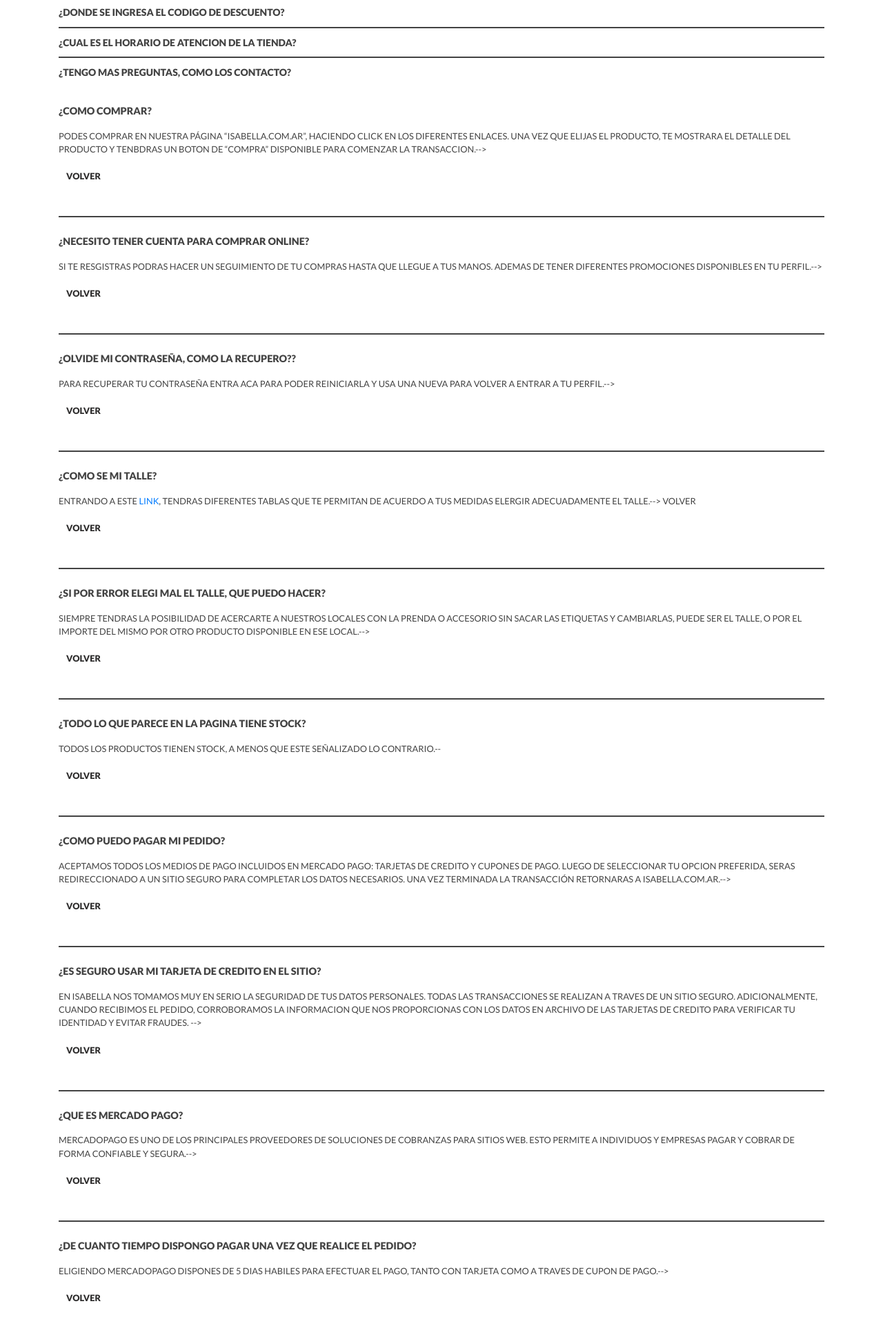
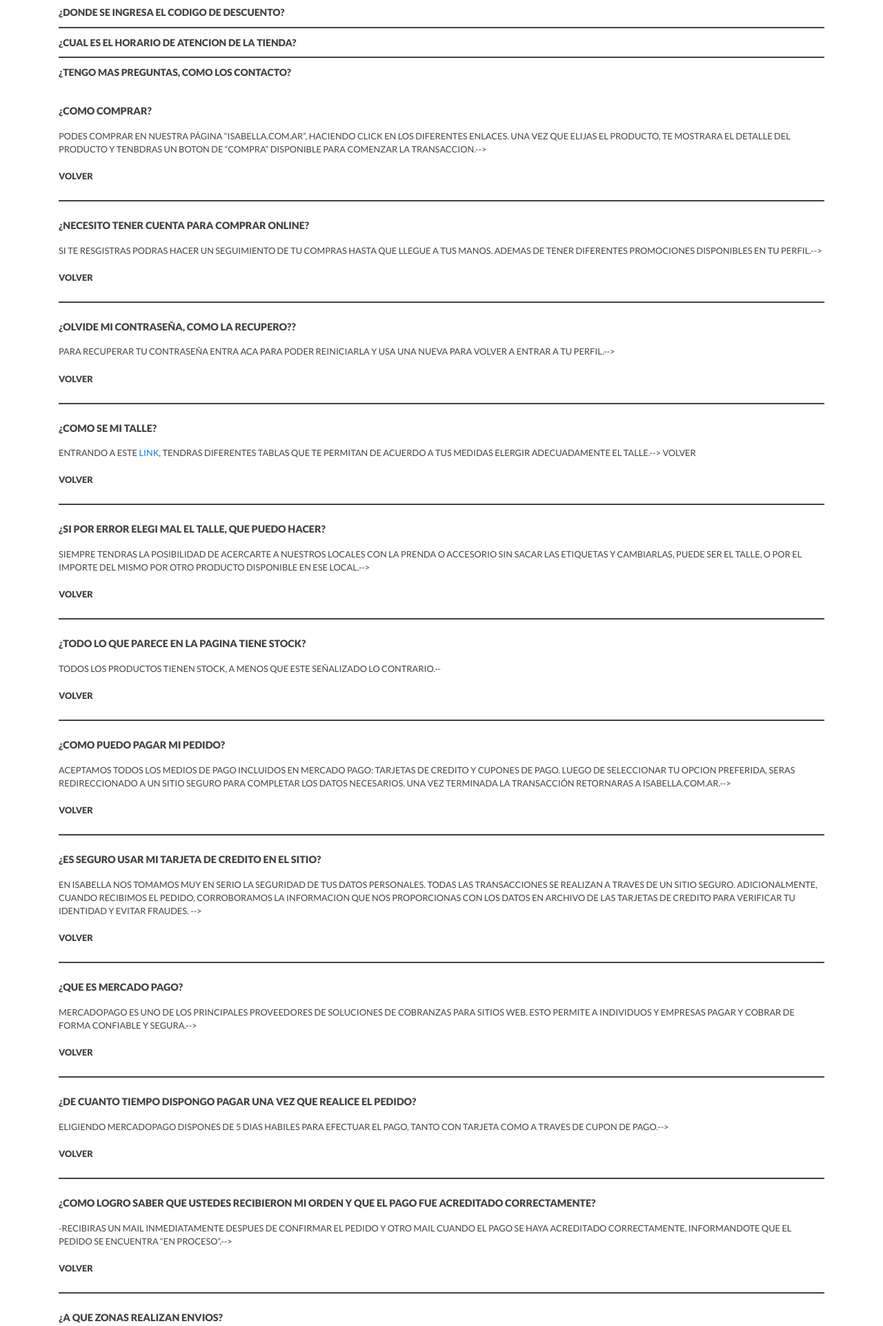
Before and after one commit to matsalez/proyecto-integrador-dh, a PHP site: page /faq-index.php in a window 1280 px wide. Shown: the part 1427-3349 px from the top of the page at 69% size. Run offline with PHP 8.4, Linux system fonts and the light colour scheme; some libraries are stand-ins or nearby versions.

Commit message:
arregle el link a talles, y sustitye el nombre de una clase que se pisaba

```diff
--- a/css/faqstyle.css
+++ b/css/faqstyle.css
@@ -25,7 +25,7 @@
 }
 
 
-a.volver {
+a.volver-atras {
 	text-decoration: none;
 	color: #434343;
 	font-family: 'Lato', sans-serif;
@@ -69,7 +69,6 @@
 }
 
 
-
 a.volver {
   color: #2F2E2E;
   margin-top: 20px;
@@ -78,11 +77,3 @@
   justify-content: flex-start;
   align-items: flex-end;
 }
-
-@media (min-width:992px) {
-	.faqrespuestasscroll {
-		overflow: auto;
-		height: 1400px;
-	}
-
-}
--- a/partials/faq.php
+++ b/partials/faq.php
@@ -81,63 +81,63 @@
                             <p id="pr1" class="titulo-respuestas">¿COMO COMPRAR?</p>
                             <p class="respuestas">PODES COMPRAR EN NUESTRA PÁGINA “ISABELLA.COM.AR”, HACIENDO CLICK EN LOS DIFERENTES ENLACES. UNA VEZ QUE ELIJAS EL PRODUCTO,
                               TE MOSTRARA EL DETALLE DEL PRODUCTO Y TENBDRAS UN BOTON DE “COMPRA” DISPONIBLE PARA COMENZAR LA TRANSACCION.--> </p>
-                            <a  class="volver" href="#">VOLVER</a>
+                            <a  class="volver-atras" href="#">VOLVER</a>
                             <br>
                             <br>
                             <hr class="hrpreguntas">
                             <br>
                             <p id="pr2" class="titulo-respuestas">¿NECESITO TENER CUENTA PARA COMPRAR ONLINE? </p>
                             <p class="respuestas"> SI TE RESGISTRAS PODRAS HACER UN SEGUIMIENTO DE TU COMPRAS HASTA QUE LLEGUE A TUS MANOS. ADEMAS DE TENER DIFERENTES PROMOCIONES DISPONIBLES EN TU PERFIL.--></p>
-                            <a  class="volver" href="#">VOLVER</a>
+                            <a  class="volver-atras" href="#">VOLVER</a>
                             <br>
                             <br>
                             <hr class="hrpreguntas">
                             <br>
                             <p id="pr3" class="titulo-respuestas">¿OLVIDE MI CONTRASEÑA, COMO LA RECUPERO??</p>
                             <p class="respuestas"> PARA RECUPERAR TU CONTRASEÑA ENTRA ACA PARA PODER REINICIARLA Y USA UNA NUEVA PARA VOLVER A ENTRAR A TU PERFIL.--></p>
-                            <a  class="volver" href="#">VOLVER</a>
+                            <a  class="volver-atras" href="#">VOLVER</a>
                             <br>
                             <br>
                             <hr class="hrpreguntas">
                             <br>
                             <p id="pr4" class="titulo-respuestas">¿COMO SE MI TALLE?</p>
-                            <p class="respuestas"> ENTRANDO A ESTE <a href="tabladetalles.php">LINK</a>, TENDRAS DIFERENTES TABLAS QUE TE PERMITAN DE ACUERDO A TUS MEDIDAS ELERGIR ADECUADAMENTE EL TALLE.--> VOLVER</p>
-                            <a  class="volver" href="#">VOLVER</a>
+                            <p class="respuestas"> ENTRANDO A ESTE <a href="partials/tabladetalles.php">LINK</a>, TENDRAS DIFERENTES TABLAS QUE TE PERMITAN DE ACUERDO A TUS MEDIDAS ELERGIR ADECUADAMENTE EL TALLE.--> VOLVER</p>
+                            <a  class="volver-atras" href="#">VOLVER</a>
                             <br>
                             <br>
                             <hr class="hrpreguntas">
                             <br>
                             <p id="pr5" class="titulo-respuestas">¿SI POR ERROR ELEGI MAL EL TALLE, QUE PUEDO HACER?</p>
                             <p class="respuestas">SIEMPRE TENDRAS LA POSIBILIDAD DE ACERCARTE A NUESTROS LOCALES CON LA PRENDA O ACCESORIO SIN SACAR LAS ETIQUETAS Y CAMBIARLAS, PUEDE SER EL TALLE, O POR EL IMPORTE DEL MISMO POR OTRO PRODUCTO DISPONIBLE EN ESE LOCAL.--> </p>
-                            <a  class="volver" href="#">VOLVER</a>
+                            <a  class="volver-atras" href="#">VOLVER</a>
                             <br>
                             <br>
                             <hr class="hrpreguntas">
                             <br>
                             <p id="pr6" class="titulo-respuestas"> ¿TODO LO QUE PARECE EN LA PAGINA TIENE STOCK?</p>
                             <p class="respuestas"> TODOS LOS PRODUCTOS TIENEN STOCK, A MENOS QUE ESTE SEÑALIZADO LO CONTRARIO.--</p>
-                            <a  class="volver" href="#">VOLVER</a>
+                            <a  class="volver-atras" href="#">VOLVER</a>
                             <br>
                             <br>
                             <hr class="hrpreguntas">
                             <br>
                             <p id="pr7" class="titulo-respuestas"> ¿COMO PUEDO PAGAR MI PEDIDO?</p>
                             <p class="respuestas">ACEPTAMOS TODOS LOS MEDIOS DE PAGO INCLUIDOS EN MERCADO PAGO: TARJETAS DE CREDITO Y CUPONES DE PAGO. LUEGO DE SELECCIONAR TU OPCION PREFERIDA, SERAS REDIRECCIONADO A UN SITIO SEGURO PARA COMPLETAR LOS DATOS NECESARIOS. UNA VEZ TERMINADA LA TRANSACCIÓN RETORNARAS A ISABELLA.COM.AR.--></p>
-                            <a  class="volver" href="#">VOLVER</a>
+                            <a  class="volver-atras" href="#">VOLVER</a>
                             <br>
                             <br>
                             <hr class="hrpreguntas">
                             <br>
                             <p id="pr8" class="titulo-respuestas"> ¿ES SEGURO USAR MI TARJETA DE CREDITO EN EL SITIO?</p>
                             <p class="respuestas">EN ISABELLA NOS TOMAMOS MUY EN SERIO LA SEGURIDAD DE TUS DATOS PERSONALES. TODAS LAS TRANSACCIONES SE REALIZAN A TRAVES DE UN SITIO SEGURO. ADICIONALMENTE, CUANDO RECIBIMOS EL PEDIDO, CORROBORAMOS LA INFORMACION QUE NOS PROPORCIONAS CON LOS DATOS EN ARCHIVO DE LAS TARJETAS DE CREDITO PARA VERIFICAR TU IDENTIDAD Y EVITAR FRAUDES. --></p>
-                            <a  class="volver" href="#">VOLVER</a>
+                            <a  class="volver-atras" href="#">VOLVER</a>
                             <br>
                             <br>
                             <hr class="hrpreguntas">
                             <br>
                             <p id="pr9" class="titulo-respuestas">¿QUE ES MERCADO PAGO?</p>
                             <p class="respuestas">MERCADOPAGO ES UNO DE LOS PRINCIPALES PROVEEDORES DE SOLUCIONES DE COBRANZAS PARA SITIOS WEB. ESTO PERMITE A INDIVIDUOS Y EMPRESAS PAGAR Y COBRAR DE FORMA CONFIABLE Y SEGURA.--></p>
-                            <a  class="volver" href="#">VOLVER</a>
+                            <a  class="volver-atras" href="#">VOLVER</a>
                             <br>
                             <br>
                             <hr class="hrpreguntas">
@@ -145,21 +145,21 @@
                             <br>
                             <p id="pr10" class="titulo-respuestas">¿DE CUANTO TIEMPO DISPONGO PAGAR UNA VEZ QUE REALICE EL PEDIDO?</p>
                             <p class="respuestas">ELIGIENDO MERCADOPAGO DISPONES DE 5 DIAS HABILES PARA EFECTUAR EL PAGO, TANTO CON TARJETA COMO A TRAVES DE CUPON DE PAGO.--></p>
-                            <a  class="volver" href="#">VOLVER</a>
+                            <a  class="volver-atras" href="#">VOLVER</a>
                             <br>
                             <br>
                             <hr class="hrpreguntas">
                             <br>
                             <p id="pr11" class="titulo-respuestas">¿COMO LOGRO SABER QUE USTEDES RECIBIERON MI ORDEN Y QUE EL PAGO FUE ACREDITADO CORRECTAMENTE?</p>
                             <p class="respuestas">-RECIBIRAS UN MAIL INMEDIATAMENTE DESPUES DE CONFIRMAR EL PEDIDO Y OTRO MAIL CUANDO EL PAGO SE HAYA ACREDITADO CORRECTAMENTE, INFORMANDOTE QUE EL PEDIDO SE ENCUENTRA “EN PROCESO”.--></p>
-                            <a  class="volver" href="#">VOLVER</a>
+                            <a  class="volver-atras" href="#">VOLVER</a>
                             <br>
                             <br>
                             <hr class="hrpreguntas">
                             <br>
                             <p id="pr12" class="titulo-respuestas">¿A QUE ZONAS REALIZAN ENVIOS?</p>
                             <p class="respuestas">REALIZAMOS ENVIOS DENTRO DE TODO EL TERRITORIO DE LA REPUBLICA ARGENTINA.--></p>
-                            <a  class="volver" href="#">VOLVER</a>
+                            <a  class="volver-atras" href="#">VOLVER</a>
                             <br>
                             <br>
                             <hr class="hrpreguntas">
@@ -171,7 +171,7 @@
                             CUANDO TU PEDIDO ESTE DESPACHADO Y TE LLEGUE LA CONFIRMACION PODRAS PASAR A RETIRAR EL PEDIDO POR EL LIMA 1111 (C.A.B.A.) DE LUNES A VIERNES DE 12 A 18 HORAS CON TU DNI.
                             EL PEDIDO PERMANECERA POR 5 DÍAS EN LA SUCURSAL, CASO CONTRARIO VOLVERÁ A NUESTRAS OFICINAS .EL CARGO POR REENVÍO A SUCURSAL ES DE $50.
                             SI TU PEDIDO VA A SER RETIRADO POR OTRA PERSONA, POR FAVOR COMUNICATE CON NOSOTROS AL 0800-333-1111 O POR MAIL AYUDA@ISABELLA.COM.AR PARA PODER AUTORIZARLA.--></p>
-                            <a  class="volver" href="#">VOLVER</a>
+                            <a  class="volver-atras" href="#">VOLVER</a>
                             <br>
                             <br>
                             <hr class="hrpreguntas">
@@ -179,14 +179,14 @@
                             <p id="pr14" class="titulo-respuestas">¿EN QUE HORARIOS ENTREGA EL CORREO?</p>
                             <p class="respuestas">LAS ENTREGAS DE PEDIDOS A DOMICILIO SE REALIZAN DE LUNES A VIERNES DE 9 A 18HS.  AQUELLOS PEDIDOS A RETIRAR EN SUCURSAL OCA TAMBIÉN LOS SÁBADOS DE 9 A 13 HS.
                             NO SE ENTREGAN PEDIDOS A DOMICILIO NI EN SUCURSAL DOMINGOS NI FERIADOS.--></p>
-                            <a  class="volver" href="#">VOLVER</a>
+                            <a  class="volver-atras" href="#">VOLVER</a>
                             <br>
                             <br>
                             <hr class="hrpreguntas">
                             <br>
                             <p id="pr15" class="titulo-respuestas">¿PUEDO PROGRAMAR LA ENTREGA DEL ENVIO?</p>
                             <p class="respuestas">LAS ENTREGAS NO PUEDEN SER PROGRAMADAS. PODES REALIZAR EL SEGUIMIENTO DE TU PEDIDO ONLINE PARA DISPONER DE UN ESTIMADO DE FECHA DE ENTREGA.--></p>
-                            <a  class="volver" href="#">VOLVER</a>
+                            <a  class="volver-atras" href="#">VOLVER</a>
                             <br>
                             <br>
                             <hr class="hrpreguntas">
@@ -194,28 +194,28 @@
                             <p id="pr16" class="titulo-respuestas">¿CON QUE PACKAGING O ENVIAN?</p>
                             <p class="respuestas">LAS ENTREGAS SE REALIZAN EN PAQUETES CERRADOS DE OCA. EN EL PROCESO DE COMPRA PODES ELEGIR SI QUERES QUE TE ENVIEMOS EL PEDIDO JUNTO
                             ON EL PACKAGING DE REGALO.--></p>
-                            <a  class="volver" href="#">VOLVER</a>
+                            <a  class="volver-atras" href="#">VOLVER</a>
                             <br>
                             <br>
                             <hr class="hrpreguntas">
                             <br>
                             <p id="pr17" class="titulo-respuestas">¿SE NECESITA FIRMAR LA RECEPCION DEL PEDIDO?</p>
                             <p class="respuestas">TODOS LOS PEDIDOS DEBEN SER FIRMADOS.--></p>
-                            <a  class="volver" href="#">VOLVER</a>
+                            <a  class="volver-atras" href="#">VOLVER</a>
                             <br>
                             <br>
                             <hr class="hrpreguntas">
                             <br>
                             <p id="pr18" class="titulo-respuestas">¿PUEDE RECIBIRLO OTRA PERSONA POR MI?</p>
                             <p class="respuestas">EL PEDIDO PUEDE RECIBIRLO CUALQUIER PERSONA QUE SE ENCUENTRE EN EL DOMICILIO ACORDADO PRESENTANDO SU DNI.--></p>
-                            <a  class="volver" href="#">VOLVER</a>
+                            <a  class="volver-atras" href="#">VOLVER</a>
                             <br>
                             <br>
                             <hr class="hrpreguntas">
                             <br>
                             <p id="pr19" class="titulo-respuestas">¿PUEDO AGREGAR ITEMS UNA VEZ QUE REALICE EL PEDIDO?</p>
                             <p class="respuestas">UNA VEZ CONFIRMADO EL PEDIDO NO PUEDE SER MODIFICADO.--></p>
-                            <a  class="volver" href="#">VOLVER</a>
+                            <a  class="volver-atras" href="#">VOLVER</a>
                             <br>
                             <br>
                             <hr class="hrpreguntas">
@@ -224,7 +224,7 @@
                             <p class="respuestas"> ISABELLA SOLO ENVIA A UNA DIRECCION POR PEDIDO. DURANTE EL PROCESO DE COMPRA PODES ELEGIR LA DIRECCION CON LA QUE TE REGISTRASTE O
                              INGRESAR UNA NUEVA. SI QUERES MODIFICAR LA DIRECCION DE ENTREGA UNA VEZ FINALIZADO EL PEDIDO, ENVIANOS UN MAIL A AYUDA@ISABELLA.COM.AR
                              INDICANDO EL NUMERO DE PEDIDO Y SOLICITANDO EL CAMBIO DE DIRECCION DE ENTREGA. SI EL PEDIDO YA FUE DESPACHADO, NO SERA POSIBLE EL CAMBIO.--></p>
-                            <a  class="volver" href="#">VOLVER</a>
+                            <a  class="volver-atras" href="#">VOLVER</a>
                             <br>
                             <br>
                             <hr class="hrpreguntas">
@@ -233,7 +233,7 @@
                             <p class="respuestas">EN CUANTO EL PEDIDO SEA DESPACHADO VAS A RECIBIR UN MAIL CONFIRMANDOTE ESTA ACCION JUNTO CON EL NUMERO DE GUIA, DATO FUNDAMENTAL PARA EL
                             SEGUIMIENTO DEL PEDIDO A TRAVES DE WWW.OCA.COM <br>
                             PODES CHEQUEAR EL ESTADO DE TU PEDIDO INGRESANDO A LA SECCION MIS PEDIDOS DE TU CUENTA.--></p>
-                            <a  class="volver" href="#">VOLVER</a>
+                            <a  class="volver-atras" href="#">VOLVER</a>
                             <br>
                             <br>
                             <hr class="hrpreguntas">
@@ -242,7 +242,7 @@
                             <p class="respuestas">TODOS NUESTROS ENVIOS DENTRO DE ARGENTINA LOS REALIZAMOS A TRAVES DE OCA, CON UNA DEMORA DE ENTRE 48 A 96HS HABILES DESPUES DE HABER
                             REALIZADO EL PEDIDO Y CONFIRMADO EL PAGO. LOS PEDIDOS QUE INCLUYAN PRENDAS DE OTRAS TEMPORADAS PODRAN CONTAR CON UNA DEMORA EXTRA POR
                             RAZONES DE LOGISTICA INTERNA.--></p>
-                            <a  class="volver" href="#">VOLVER</a>
+                            <a  class="volver-atras" href="#">VOLVER</a>
                             <br>
                             <br>
                             <hr class="hrpreguntas">
@@ -250,7 +250,7 @@
                             <p id="pr23" class="titulo-respuestas">¿PARA QUE SIRVE EL NUMERO DE GUIA QUE ME ENVIAN?</p>
                             <p class="respuestas">¿PARA QUE SIRVE EL NUMERO DE GUIA QUE ME ENVIAN?<br><br>
                                   EL NUMERO DE GUIA TE SERVIRA PARA REALIZAR UN SEGUIMIENTO ONLINE DE TU PEDIDO A TRAVES DEL SERVICIO DE TRACKING DE OCA WWW.OCA.COM.--></p>
-                            <a  class="volver" href="#">VOLVER</a>
+                            <a  class="volver-atras" href="#">VOLVER</a>
                             <br>
                             <br>
                             <hr class="hrpreguntas">
@@ -262,7 +262,7 @@
                             POSIBILIDAD DE CANCELAR LA COMPRA EN ESTA INSTANCIA.
                             DE NO REALIZARSE EL PAGO PARA EL NUEVO ENVIO DENTRO DE LOS 90 DIAS SIGUIENTES, ISABELLA SE RESERVA EL DERECHO DE ANULAR EL PEDIDO.-->
                             </p>
-                            <a  class="volver" href="#">VOLVER</a>
+                            <a  class="volver-atras" href="#">VOLVER</a>
                             <br>
                             <br>
                             <hr class="hrpreguntas">
@@ -275,7 +275,7 @@
                             PRENDAS OUTLET.
                             LOS PRODUCTOS QUE CORRESPONDEN A ISABELLA MINI SOLO SE PODRAN CAMBIAR EN LOS LOCALES CON SELECCION DE PRENDAS MINI.
                             EN LA SECCION LOCALES ENCONTRAS LAS DIRECCIONES DE LOS LOCALES Y SUS COLECCIONES DISPONIBLES. --></p>
-                            <a  class="volver" href="#">VOLVER</a>
+                            <a  class="volver-atras" href="#">VOLVER</a>
                             <br>
                             <br>
                             <hr class="hrpreguntas">
@@ -283,7 +283,7 @@
                             <p id="pr26" class="titulo-respuestas">¿QUIERO CANCELAR MI COMPRA, COMO HAGO?</p>
                             <p class="respuestas">SI TU PEDIDO SE ENCUENTRA EN ESTADO PENDIENTE Y NO FUE PROCESADO  PODES CANCELAR TU COMPRA.
                             CONTACTANOS POR MAIL A AYUDA@ISABELLA.COM.AR O LLAMANOS AL  0810-220-7625 Y TE TOMAREMOS LA CANCELACION.--></p>
-                            <a  class="volver" href="#">VOLVER</a>
+                            <a  class="volver-atras" href="#">VOLVER</a>
                             <br>
                             <br>
                             <hr class="hrpreguntas">
@@ -293,7 +293,7 @@
                             NO ESTÉ EN CONDICIONES, CONTACTANOS POR MAIL A AYUDA@ISABELLA.COM.AR O LLAMANOS AL  0810-220-7625 DENTRO DE
                             LAS 24HS DE RECIBIDA TU COMPRA PARA QUE PODAMOS SOLUCIONAR EL INCONVENIENTE.
                             RECORDA MANTENER EL PRODUCTO, LAS ETIQUETAS Y PACKS EN IDENTICAS CONDICIONES DE RECEPCION Y TENER EL TICKET DE COMPRA A MANO.--></p>
-                            <a  class="volver" href="#">VOLVER</a>
+                            <a  class="volver-atras" href="#">VOLVER</a>
                             <br>
                             <br>
                             <hr class="hrpreguntas">
@@ -303,42 +303,42 @@
                             NO SE CORRESPONDA CON LO PEDIDO CONTACTANOS POR MAIL A AYUDA@ISABELLA.COM.AR O LLAMANOS AL  0810-220-7625 DENTRO
                             DE LAS 24HS DE RECIBIDA TU COMPRA PARA QUE PODAMOS SOLUCIONAR EL INCONVENIENTE. CONSERVA SIEMPRE LAS ETIQUETAS
                             ORIGINALES Y EL TICKET DE COMPRA.--></p>
-                            <a  class="volver" href="#">VOLVER</a>
+                            <a  class="volver-atras" href="#">VOLVER</a>
                             <br>
                             <br>
                             <hr class="hrpreguntas">
                             <br>
                             <p id="pr29" class="titulo-respuestas">¿LOS PRECIOS LISTADOS EN LA PAGINA, SON LOS MISMOS QUE EN LOS LOCALES?</p>
                             <p class="respuestas">LOS PRECIOS DE NUESTRA TIENDA SON LOS MISMOS PRECIOS QUE ENCONTRAS EN NUESTROS LOCALES EXCLUSIVOS DE TODO EL PAIS. --></p>
-                            <a  class="volver" href="#">VOLVER</a>
+                            <a  class="volver-atras" href="#">VOLVER</a>
                             <br>
                             <br>
                             <hr class="hrpreguntas">
                             <br>
                             <p id="pr30" class="titulo-respuestas">¿ME RAGALARON UNA GIFTCARD, COMO LA UTILIZO?</p>
                             <p class="respuestas">PODES UTILIZAR TU GIFTCARD EN CUALQUIERA DE NUESTROS LOCALES ADHERIDOS. CHEQUEA NUESTRA SECCION GIFTCARD PARA MAS INFORMACION. --></p>
-                            <a  class="volver" href="#">VOLVER</a>
+                            <a  class="volver-atras" href="#">VOLVER</a>
                             <br>
                             <br>
                             <hr class="hrpreguntas">
                             <br>
                             <p id="pr31" class="titulo-respuestas">¿DONDE SE INGRESA EL CODIGO DE DESCUENTO?</p>
                             <p class="respuestas">SI TENES UN CODIGO DE DESCUENTO PODRAS INGRESARLO EN TU CARRITO DE COMPRA ANTES DE INICIAR EL PROCESO DE COMPRA. --></p>
-                            <a  class="volver" href="#">VOLVER</a>
+                            <a  class="volver-atras" href="#">VOLVER</a>
                             <br>
                             <br>
                             <hr class="hrpreguntas">
                             <br>
                             <p id="pr32" class="titulo-respuestas">¿CUAL ES EL HORARIO DE ATENCION DE LA TIENDA?</p>
                             <p class="respuestas">LA TIENDA ESTA DISPONIBLE PARA COMPRAR LAS 24HS, LOS 365 DIAS DEL AÑO. --></p>
-                            <a  class="volver" href="#">VOLVER</a>
+                            <a  class="volver-atras" href="#">VOLVER</a>
                             <br>
                             <br>
                             <hr class="hrpreguntas">
 
                         </div>
                       </div>
-       <a class="volver "href="index.php"> << Home </a>
+       <a class="volver" href="index.php"> << Home </a>
   </body>
 </html>
 
```
